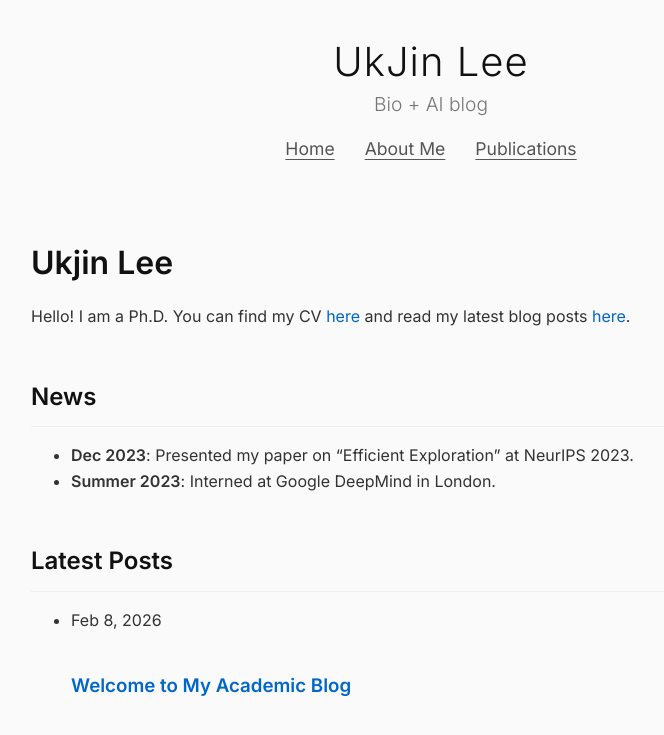
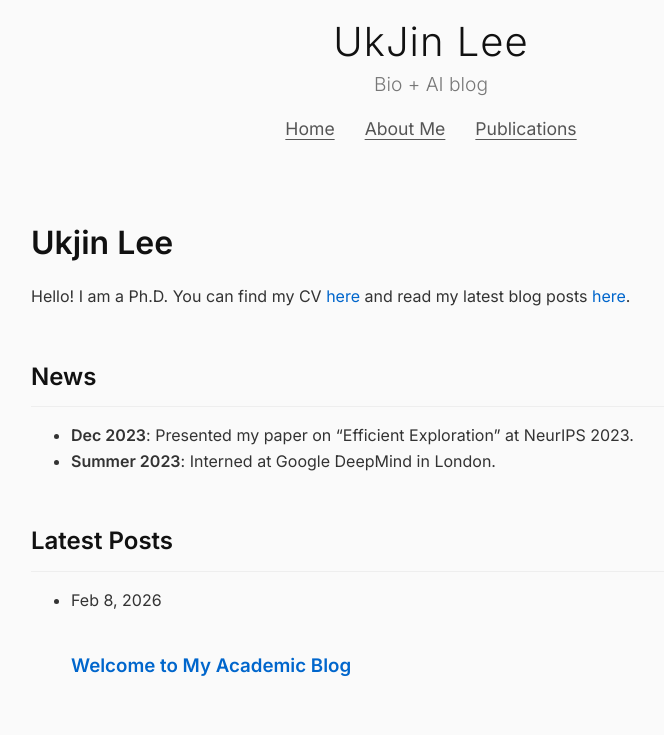
Before and after one commit to ukjinlee101/ukjinlee101.github.io, a Jekyll site: the page built from index.md, in a window 1280 px wide. Shown: the top 735 px of the page, without its empty margins (209-873 px from the left). Built offline with Jekyll 4.4.1, drawn with Linux system fonts in a browser that asks for light colours.

Commit message:
antigravity

```diff
--- a/assets/css/style.css
+++ b/assets/css/style.css
@@ -59,7 +59,7 @@ pre {
 
 /* Header */
 .site-header {
-  padding: 40px 0 10px;
+  padding: 20px 0 10px;
   /* Reduced bottom padding */
   margin-bottom: 20px;
   /* Reduced bottom margin */
@@ -189,14 +189,13 @@ pre {
 /* Publications Layout */
 .pub-item {
   display: flex;
+  flex-direction: column;
   gap: 20px;
   margin-bottom: 40px;
-  align-items: flex-start;
 }
 
 .pub-image {
-  flex-shrink: 0;
-  width: 300px;
+  width: 100%;
   border: 1px solid var(--border-color);
   border-radius: 4px;
   overflow: hidden;
```
